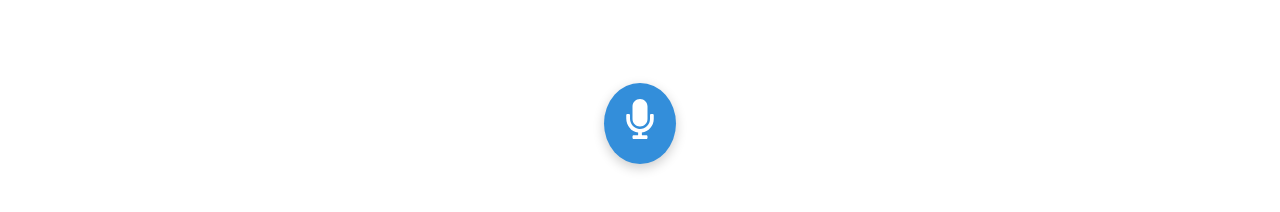
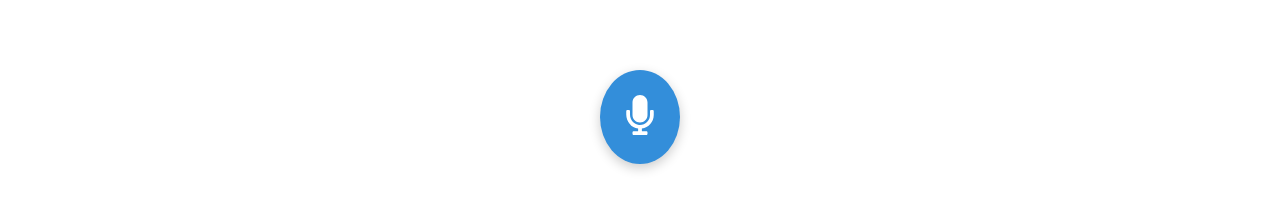
Before and after one commit to haradakaito/english-talk-app, a React (Create React App) app in the folder web/: page / in a window 1280 px wide. Shown: the part 548-760 px from the top of the page. Built offline with nearby package versions, Linux system fonts and the light colour scheme.

Commit message:
[add] レコーディングボタンを大きく

```diff
--- a/web/src/components/RecordingButton.css
+++ b/web/src/components/RecordingButton.css
@@ -15,7 +15,8 @@ background-color: #338eda;
 color: white;
 border: none;
 border-radius: 50%;
-padding: 16px;
+padding: 20px;
+padding-top: 25px;
 cursor: pointer;
 transition: 0.2s;
 box-shadow: 0 4px 12px rgba(0, 0, 0, 0.2);
```
